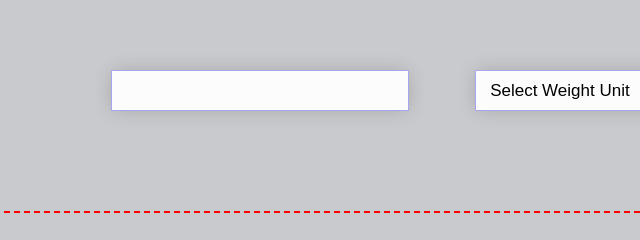
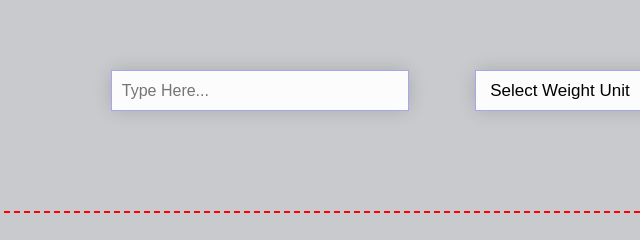
Before and after one commit to ArvindSaini978/Tint-Weight-Converter, a plain HTML site: page index.html in a window 1280 px wide. Shown: the part 467-707 px from the top of the page, 198-838 px from the left. Drawn offline with Linux system fonts and the light colour scheme.

Commit message:
added placeholder to second input

```diff
--- a/index.html
+++ b/index.html
@@ -26,7 +26,7 @@
             </select>
         </div>
         <div class="bottom">
-            <input type="number" id="input2" class="input2">
+            <input type="number" id="input2" class="input2" placeholder="Type Here...">
             <select name="select2" id="select2">
                 <option value="">Select Weight Unit</option>
                 <option value="milligrams">Milligrams</option>
```
